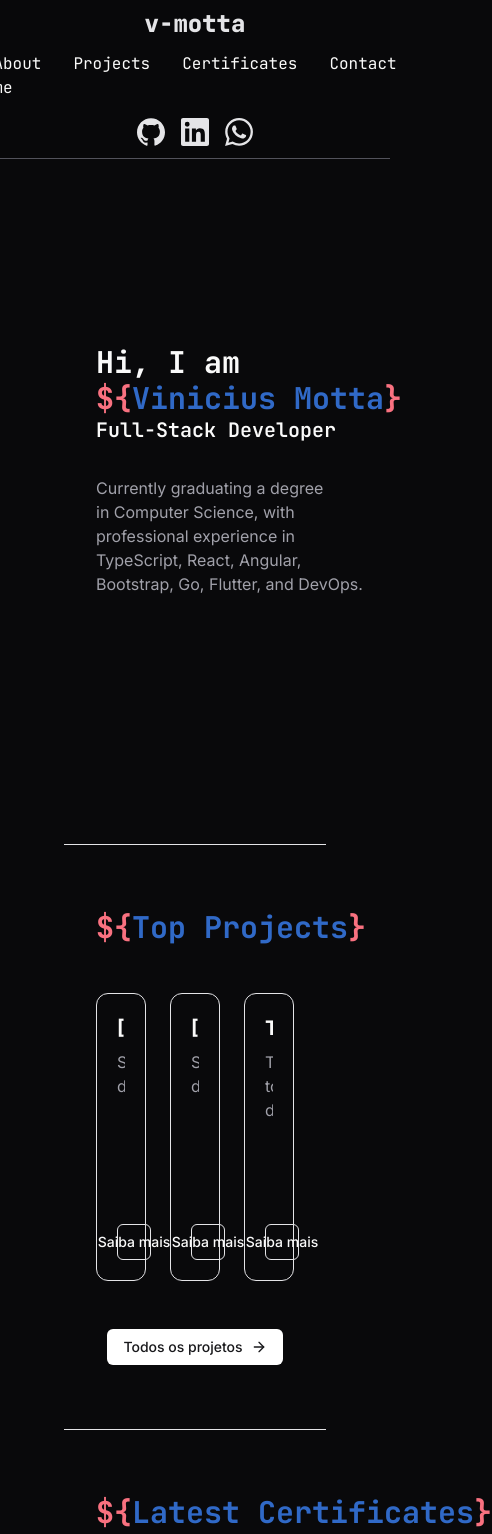
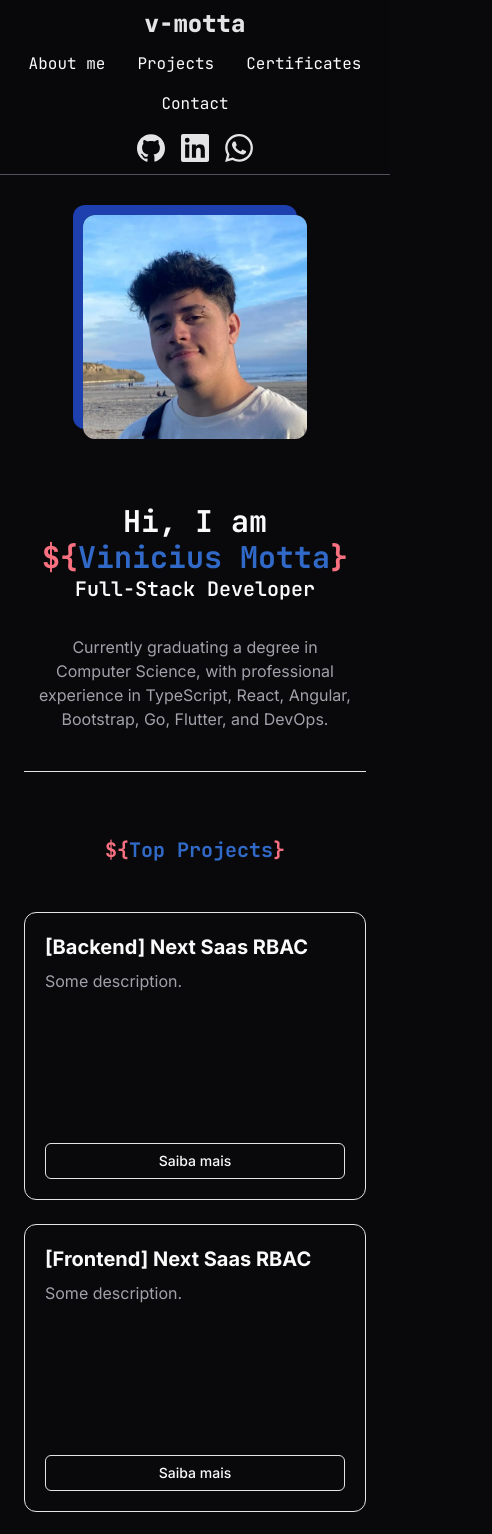
Before and after one commit to v-motta/portfolio-vmotta, a Next.js app: page / in a window 390 px wide. Shown: the top 1534 px of the page, 492 px wide, since content can reach past the window. Built offline with nearby package versions, Linux system fonts and the light colour scheme.

Commit message:
fix: responsive issues

```diff
--- a/src/app/(home)/(sections)/certificates.tsx
+++ b/src/app/(home)/(sections)/certificates.tsx
@@ -6,13 +6,10 @@ import Link from 'next/link'
 
 export function Certificates() {
   return (
-    <section
-      id="certificates"
-      className="flex flex-col gap-12 px-8 py-16 2xl:px-36"
-    >
+    <section id="certificates" className="flex flex-col gap-12 py-16">
       <h1 className="section-title">Latest Certificates</h1>
 
-      <div className="grid gap-5 md:grid-cols-1 lg:grid-cols-2 xl:grid-cols-3">
+      <div className="grid grid-cols-1 gap-5 md:grid-cols-3">
         {certificates.slice(0, 3).map(certificate => (
           <CertificateCard key={certificate.id} certificate={certificate} />
         ))}
--- a/src/app/(home)/(sections)/home.tsx
+++ b/src/app/(home)/(sections)/main.tsx
@@ -1,13 +1,13 @@
 import Image from 'next/image'
 import { ScrollDownIcon } from '../scroll-down-icon'
 
-export function Home() {
+export function Main() {
   return (
     <section
-      id="home"
-      className="relative flex min-h-[calc(100vh-6rem)] w-full justify-between px-8 2xl:px-36"
+      id="main"
+      className="relative flex w-full flex-col-reverse items-center justify-center gap-16 py-10 lg:min-h-[calc(100vh-6rem)] lg:flex-row lg:justify-between"
     >
-      <div className="flex flex-col justify-center gap-8">
+      <div className="flex flex-col justify-center gap-8 text-center">
         <div>
           <h1 className="font-bold font-jet-brains-mono text-3xl xl:text-4xl 2xl:text-5xl">
             Hi, I am <span className="concat-variable">Vinicius Motta</span>
@@ -32,7 +32,7 @@ export function Home() {
           quality={100}
           priority
           alt="A picture of myself"
-          className="rounded-xl shadow-[-10px_-10px] shadow-blue-800"
+          className="w-56 rounded-xl shadow-[-10px_-10px] shadow-blue-800 lg:w-auto"
         />
       </div>
 
--- a/src/app/(home)/(sections)/top-projects.tsx
+++ b/src/app/(home)/(sections)/top-projects.tsx
@@ -5,13 +5,10 @@ import Link from 'next/link'
 
 export function TopProjects() {
   return (
-    <section
-      id="top_projects"
-      className="flex flex-col gap-12 px-8 py-16 2xl:px-36"
-    >
+    <section id="top_projects" className="flex flex-col gap-12 py-16">
       <h1 className="section-title">Top Projects</h1>
 
-      <div className="grid grid-cols-3 gap-6">
+      <div className="grid grid-cols-1 gap-6 md:grid-cols-3">
         {projects.slice(0, 3).map(project => (
           <div
             key={project.id}
--- a/src/app/(home)/page.tsx
+++ b/src/app/(home)/page.tsx
@@ -4,13 +4,13 @@ import { ArrowRight } from 'lucide-react'
 import Link from 'next/link'
 import { CertificateCard } from '../certificates/card'
 import { Certificates } from './(sections)/certificates'
-import { Home } from './(sections)/home'
+import { Main } from './(sections)/main'
 import { TopProjects } from './(sections)/top-projects'
 
 export default function HomePage() {
   return (
-    <main className="px-16 pb-20 2xl:px-44">
-      <Home />
+    <main className="px-6 pb-20 xl:px-16 2xl:px-44">
+      <Main />
 
       <Separator />
 
@@ -20,7 +20,11 @@ export default function HomePage() {
 
       <Certificates />
 
+      <Separator />
 
+      <section id="technologies" className="">
+        <h1 className="section-title">Technologies</h1>
+      </section>
     </main>
   )
 }
--- a/src/app/(home)/scroll-down-icon.tsx
+++ b/src/app/(home)/scroll-down-icon.tsx
@@ -2,16 +2,16 @@ import { ChevronDown, Mouse } from 'lucide-react'
 
 export function ScrollDownIcon() {
   return (
-    <>
-      <Mouse className="-translate-x-1/2 absolute bottom-16 left-1/2 hidden size-9 text-white lg:block" />
+    <div className="hidden md:block">
+      <Mouse className="-translate-x-1/2 absolute bottom-16 left-1/2 block size-9 text-white" />
       <ChevronDown
-        className="absolute bottom-8 left-1/2 hidden size-7 animate-bounce text-bracket lg:block"
+        className="absolute bottom-8 left-1/2 block size-7 animate-bounce text-bracket"
         style={{ translate: '-50%' }}
       />
       <ChevronDown
-        className="absolute bottom-6 left-1/2 hidden size-7 translate-x-1/2 animate-bounce text-bracket lg:block"
+        className="absolute bottom-6 left-1/2 block size-7 translate-x-1/2 animate-bounce text-bracket"
         style={{ translate: '-50%' }}
       />
-    </>
+    </div>
   )
 }
--- a/src/app/certificates/page.tsx
+++ b/src/app/certificates/page.tsx
@@ -3,9 +3,9 @@ import { CertificateCard } from './card'
 
 export default function ProjectsPage() {
   return (
-    <main className="px-16 pb-20 lg:min-h-[calc(100vh-6rem-4rem)] 2xl:px-36">
+    <main className="px-6 pt-10 lg:min-h-[calc(100vh-6rem-4rem)] xl:px-16 2xl:px-36">
       <h1 className="section-title">Certificates</h1>
-      <div className="grid gap-5 py-8 md:grid-cols-2 lg:grid-cols-3 xl:grid-cols-4">
+      <div className="grid gap-5 py-8 lg:grid-cols-2 xl:grid-cols-3 2xl:grid-cols-4">
         {certificates.map(certificate => (
           <CertificateCard key={certificate.id} certificate={certificate} />
         ))}
--- a/src/app/globals.css
+++ b/src/app/globals.css
@@ -8,6 +8,6 @@
   }
 
   .section-title {
-    @apply concat-variable text-center font-bold text-3xl 2xl:text-4xl font-jet-brains-mono;
+    @apply concat-variable text-center font-bold text-xl lg:text-2xl xl:text-3xl 2xl:text-4xl font-jet-brains-mono;
   }
 }
--- a/src/components/footer.tsx
+++ b/src/components/footer.tsx
@@ -2,8 +2,8 @@ import Link from 'next/link'
 
 export function Footer() {
   return (
-    <footer className="relative flex flex-col items-center justify-center gap-3 border-zinc-600 border-t bg-zinc-950 bg-opacity-90 pt-2 pb-3 md:h-24 md:flex-row md:px-8 md:py-8">
-      <p className="absolute left-8 font-jet-brains-mono text-zinc-400">
+    <footer className="relative flex items-center justify-between gap-3 border-zinc-600 border-t bg-zinc-950 bg-opacity-90 px-6 pt-2 pb-3 md:h-24 md:flex-row md:px-8 md:py-8 lg:justify-center">
+      <p className="left-8 font-jet-brains-mono text-zinc-400 lg:absolute">
         <span className="font-sans">&copy;</span>
         2024 <span className="font-extrabold text-white uppercase">Motta</span>
       </p>
--- a/src/components/header.tsx
+++ b/src/components/header.tsx
@@ -24,7 +24,7 @@ export async function Header() {
   ]
 
   return (
-    <header className="sticky bottom-0 z-50 h-24 w-full md:top-0">
+    <header className="sticky bottom-0 z-50 w-full md:top-0 md:h-24">
       <nav className="flex flex-col items-center justify-between gap-3 border-zinc-600 border-b bg-zinc-950 bg-opacity-90 pt-2 pb-3 md:h-24 md:flex-row md:px-8 md:py-8">
         <Link
           href="/"
@@ -33,12 +33,12 @@ export async function Header() {
           v-motta
         </Link>
 
-        <div className="mb-1.5 flex gap-8 font-jet-brains-mono md:mb-0">
+        <div className="mb-1.5 flex flex-wrap justify-center gap-x-8 gap-y-4 font-jet-brains-mono md:mb-0">
           {links.map(({ href, title }) => (
             <Link
               key={title}
               href={href}
-              className="hover:underline hover:underline-offset-8"
+              className="text-nowrap hover:underline hover:underline-offset-8"
             >
               {title}
             </Link>
```
